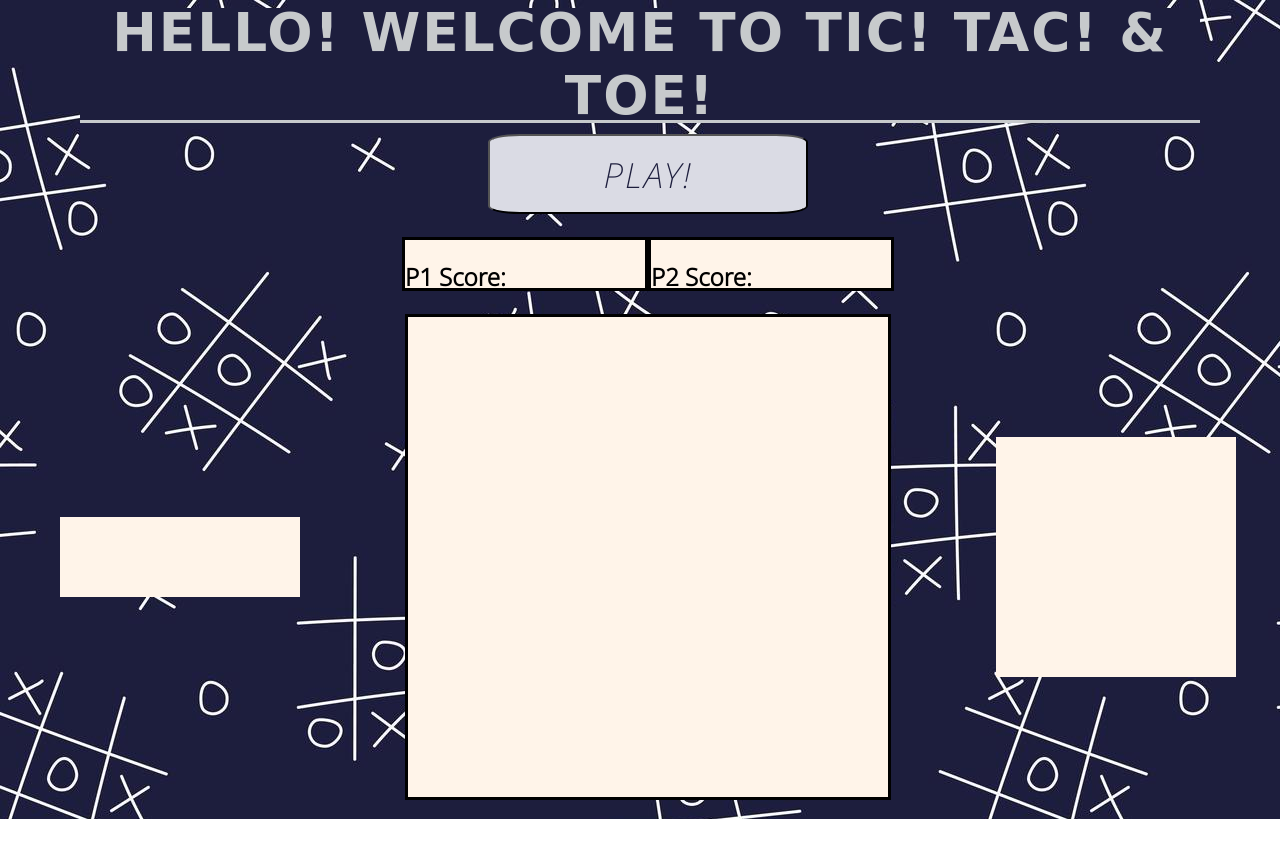
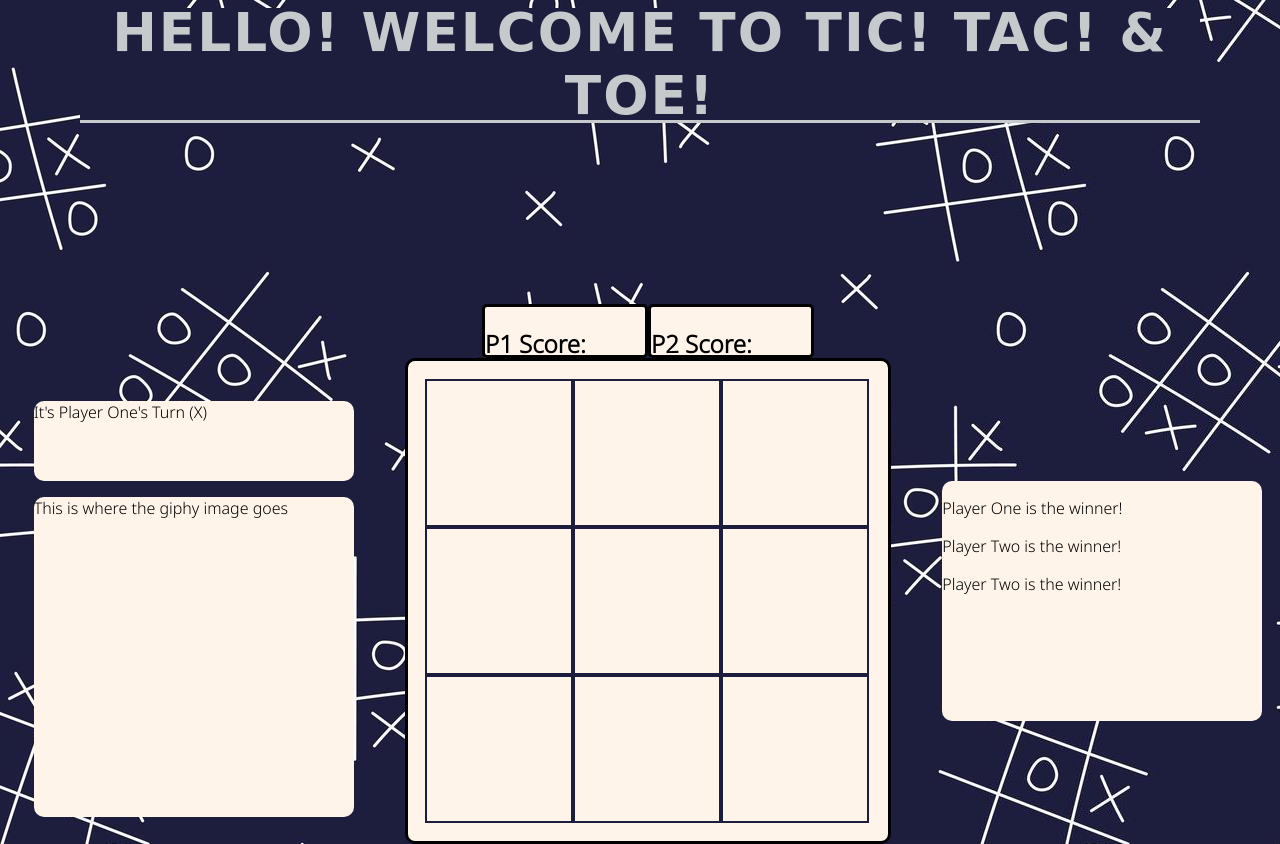
Before and after one commit to EdgarJoell/Tic-Tac-Toe-Project, a plain HTML site: page index.html in a window 1280 px wide. Both pictures are taken after a click on the button "PLAY!". Before the commit the page ends 819 px from the top, so only its background shows below. Drawn offline with Linux system fonts and the light colour scheme; a web font is replaced by a local one.

Commit message:
Make game board render

```diff
--- a/index.html
+++ b/index.html
@@ -26,14 +26,21 @@
             </div>
          </div>
          <div class="game-section">
-            <div id="turn-counter" class="cream-background">
-
+            <div>
+               <div id="turn-counter" class="cream-background">
+                  <p>It's Player One's Turn (X)</p>
+               </div>
+               <div id="giphy-img" class="cream-background">
+                  <p>This is where the giphy image goes</p>
+               </div>
             </div>
-            <div id="game-board" class="cream-background">
-
+            <div id="game-area" class="cream-background flex center">
+               <div id="game-board"></div>
             </div>
             <div id="game-log" class="cream-background">
-
+               <p>Player One is the winner!</p>
+               <p>Player Two is the winner!</p>
+               <p>Player Two is the winner!</p>
             </div>
          </div>
    </main>
--- a/script.js
+++ b/script.js
@@ -0,0 +1,37 @@
+// Declare DOM variables
+const playBtn = document.querySelector("#play-btn");
+const gameBoard = document.querySelector("#game-board");
+
+
+let canClick = true;
+
+function makeBoard(event) {
+   event.preventDefault();
+   let divs = [];
+   for (let i = 0; i < 9; i++) {
+      let canClick = true;
+      divs = document.createElement("div");
+      divs.classList.add("square");
+      divs.style.cssText = "height: 9rem; width: 9rem; border: 2px solid #1d1e3d";
+      gameBoard.appendChild(divs);
+      divs.addEventListener("click", fillBox);
+   }
+}
+
+function fillBox(event) {
+   if (canClick === true) {
+      event.target.style.backgroundImage = "url(./Images/X-image.jpg)";
+      event.target.style.backgroundSize = "cover";
+      event.target.style.backgroundRepeat = "no-repeat";
+      event.target.canClick = false;
+   } else {
+      console.log("Do nothing from here m8");
+   }
+}
+
+function hideBtn(event) {
+   event.target.style.visibility = "hidden";
+}
+
+playBtn.addEventListener("click", makeBoard);
+playBtn.addEventListener("click", hideBtn);
--- a/style.css
+++ b/style.css
@@ -5,7 +5,6 @@
 html {
    background-image: url(./Images/background-image.jpeg);
    background-repeat: repeat;
-   /* background-size: cover; */
 }
 
 header {
@@ -13,10 +12,8 @@ header {
    align-items: center;
    justify-content: center;
    background-color: #1d1e3d;
-   color:#c7cacc
-   ;
-   border-bottom: solid 3px #c7cacc
-   ;
+   color:#c7cacc;
+   border-bottom: solid 3px #c7cacc;
    margin: auto;
    width: 70rem;
    height: 7rem;
@@ -37,18 +34,23 @@ main {
 
 main button {
    background-color: #dadbe4;
-   /* margin: 0 auto; */
    height: 5rem;
    width: 20rem;
-   border-radius: 10%;
+   border-radius: 70px;
    color: #1d1e3d;
    font-size: 26pt;
    letter-spacing: 2px;
    font-style: italic;
+   margin: 4rem auto;
 }
 
 .flex {
    display: flex;
+}
+
+.center {
+   justify-content: center;
+   align-items: center;
 }
 
 .game-section {
@@ -70,24 +72,49 @@ main button {
 
 .scorecard {
    height: 3rem;
-   width: 15rem;
+   width: 10rem;
    margin: auto;
    border: 3px solid black;
+   border-radius: 5px;
+}
+
+#scores {
+   margin: 0 auto;
+}
+
+#giphy-img {
+   width: 20rem;
+   height: 20rem;
+   border-radius: 10px;
 }
 
 #turn-counter {
    height: 5rem;
-   width: 15rem;
+   width: 20rem;
+   border-radius: 10px;
+}
+
+#game-area {
+   width: 30rem;
+   height: 30rem;
+   border: 3px solid black;
+   border-radius: 10px;
+}
+
+#game-log {
+   height: 15rem;
+   width: 20rem;
+   border-radius: 10px;
 }
 
 #game-board {
-   width: 30rem;
-   height: 30rem;
-   display: grid;
-   border: 3px solid black
+   display: flex;
+   flex-wrap: wrap;
+   height: 27.75rem;
+   width: 27.9rem;
+   border: 2px solid #fff4e9;
 }
 
-#game-log {
- height: 15rem;
- width: 15rem;
-}
+/* button{
+   visibility: hidden;
+} */
```
Also changed, not shown: Images/O-Image.jpg (added), Images/X-Image.jpg (added), 2 other files.
